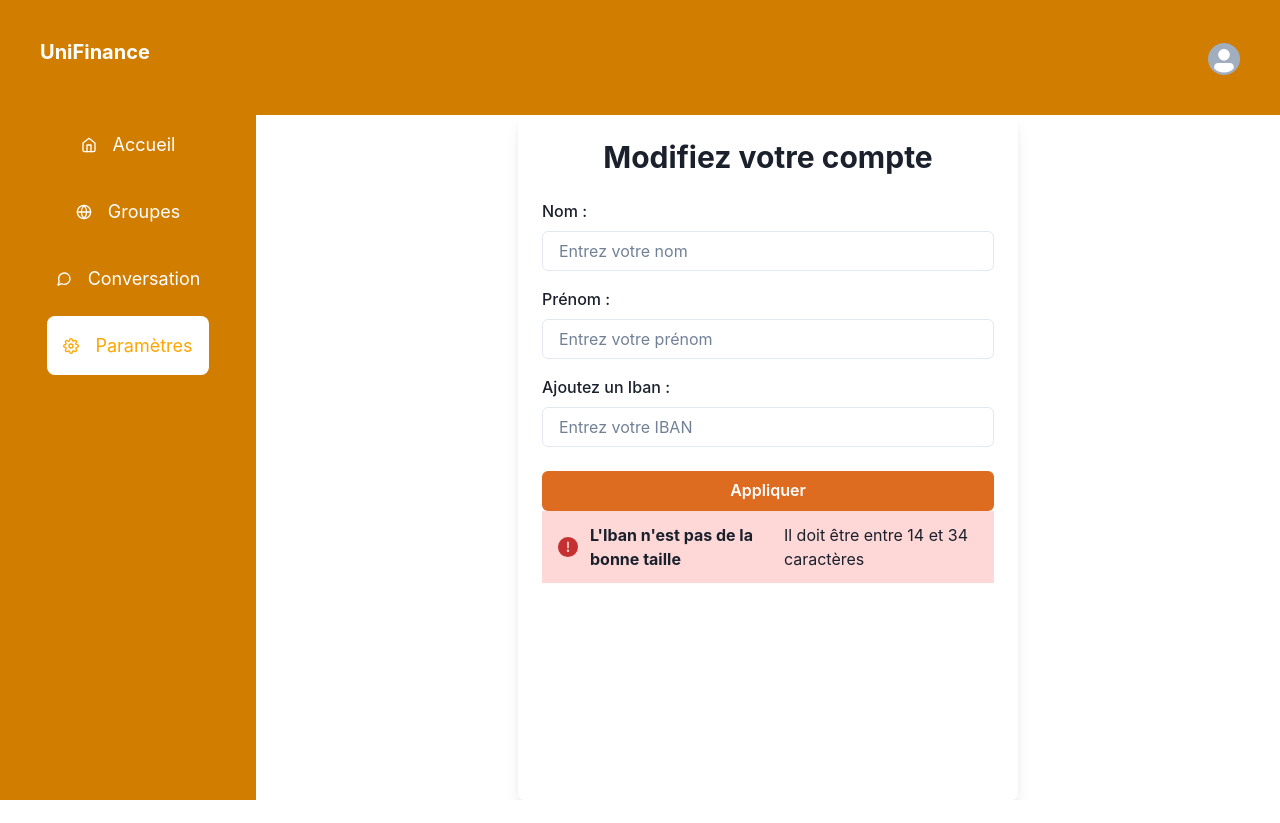
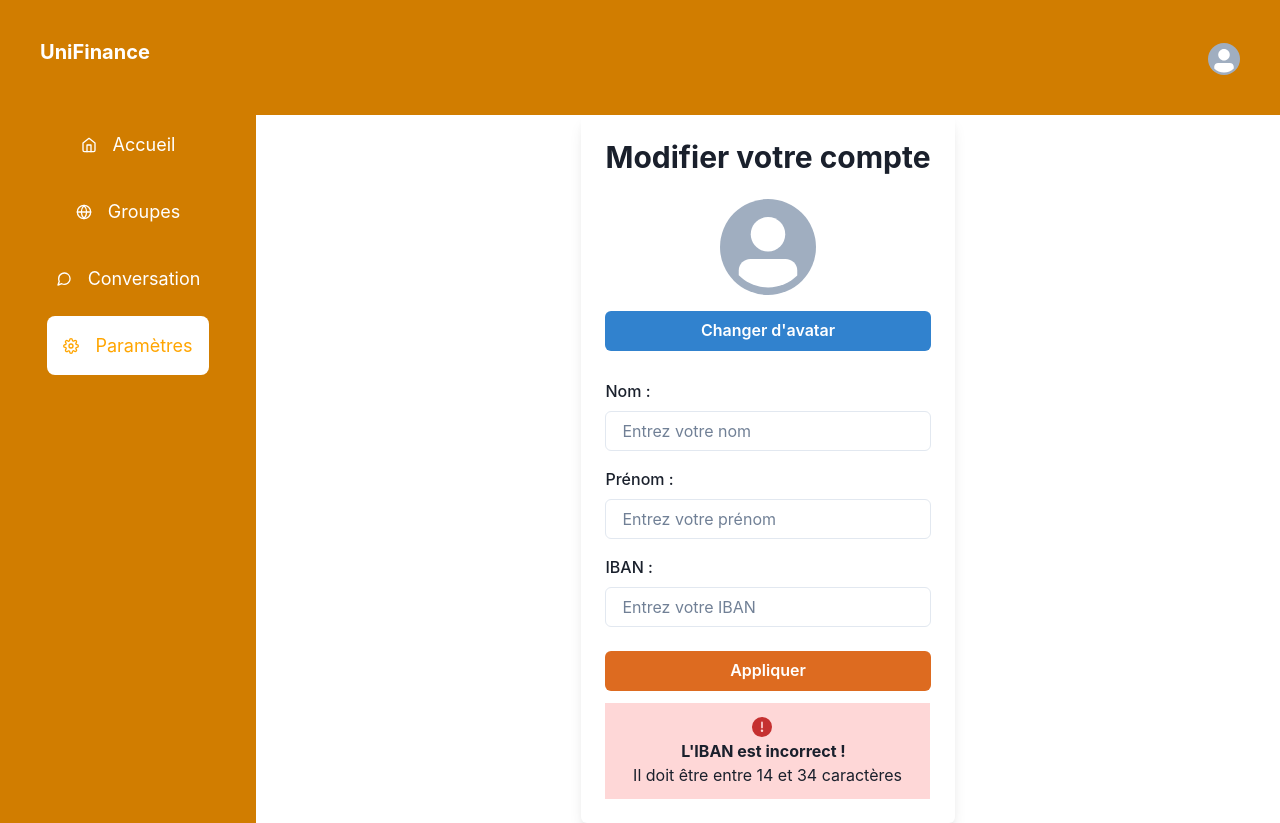
Before and after one commit to DeathFull/3PROJ-Web, a React (Vite) app: page /dashboard/settings in a window 1280 px wide. Both pictures are taken after a click on the button "Appliquer". Before the commit the page ends 800 px from the top, so only its background shows below. Built offline with nearby package versions, Linux system fonts and the light colour scheme; no server answers.

Commit message:
add: begin web chat

```diff
--- a/package.json
+++ b/package.json
@@ -20,7 +20,8 @@
     "react-awesome-reveal": "^4.2.10",
     "react-dom": "^18.2.0",
     "react-icons": "^5.2.0",
-    "react-router-dom": "^6.22.3"
+    "react-router-dom": "^6.22.3",
+    "socket.io-client": "^4.7.5"
   },
   "devDependencies": {
     "@types/react": "^18.2.75",
--- a/src/components/dashboard/DashboardMessage.tsx
+++ b/src/components/dashboard/DashboardMessage.tsx
@@ -1,16 +1,42 @@
-import { Box, Center, Heading, Input, Button, Text, VStack, HStack, IconButton, StackDivider } from "@chakra-ui/react";
-import { useState } from "react";
+import {
+  Box,
+  Button,
+  Center,
+  Heading,
+  HStack,
+  IconButton,
+  Input,
+  StackDivider,
+  Text,
+  VStack,
+} from "@chakra-ui/react";
+import { useContext, useEffect, useState } from "react";
 import { AddIcon } from "@chakra-ui/icons";
+import { io } from "socket.io-client";
+import { AuthContext } from "../../context/AuthContext.tsx";
 
 function DashboardMessage() {
-    const [messages, setMessages] = useState([]);
-    const [newMessage, setNewMessage] = useState('');
-    const [conversations, setConversations] = useState(['Conversation 1', 'Conversation 2']);
+  const authContext = useContext(AuthContext);
+  const [messages, setMessages] = useState([] as string[]);
+  const [newMessage, setNewMessage] = useState("");
+  const [conversations, setConversations] = useState([
+    "Conversation 1",
+    "Conversation 2",
+  ]);
+
+  const socket = io("http://localhost:3000/");
+
+  useEffect(() => {
+    socket.auth = { token: authContext.getToken() };
+    socket.connect();
+  }, []);
+
+  //socket.on("", () => {});
 
   const handleSendMessage = () => {
-        if (newMessage.trim() !== '') {
+    if (newMessage.trim() !== "") {
       setMessages([...messages, newMessage]);
-            setNewMessage('');
+      setNewMessage("");
     }
   };
 
@@ -47,11 +73,15 @@ function DashboardMessage() {
           spacing={4}
         >
           {messages.map((message, index) => (
-                        <HStack key={index} justify={index % 2 === 0 ? 'flex-start' : 'flex-end'} w="full">
+            <HStack
+              key={index}
+              justify={index % 2 === 0 ? "flex-start" : "flex-end"}
+              w="full"
+            >
               <Box
                 maxW="80%"
                 p={3}
-                                bg={index % 2 === 0 ? '#d17d00' : 'gray.100'}
+                bg={index % 2 === 0 ? "#d17d00" : "gray.100"}
                 borderRadius="md"
               >
                 <Text>{message}</Text>
@@ -78,7 +108,7 @@ function DashboardMessage() {
         aria-label={"Ajouter une conversation"}
         colorScheme="orange"
         icon={<AddIcon />}
-                onClick={() => alert('test test')}
+        onClick={() => alert("test test")}
       />
     </Box>
   );
--- a/src/components/dashboard/DashboardSettings.tsx
+++ b/src/components/dashboard/DashboardSettings.tsx
@@ -1,48 +1,59 @@
 import {
-    Alert, AlertDescription,
+  Alert,
+  AlertDescription,
   AlertIcon,
   AlertTitle,
+  Avatar,
   Box,
   Button,
   FormControl,
   FormLabel,
   Heading,
   Input,
-    Stack, useBoolean
+  Stack,
+  useBoolean,
 } from "@chakra-ui/react";
 import instance from "../../api/ApiConfig.tsx";
-import {useContext, useEffect, useState} from "react";
-import {AuthContext} from "../../context/AuthContext.tsx";
-import {Bounce} from "react-awesome-reveal";
+import { useContext, useEffect, useRef, useState } from "react";
+import { AuthContext } from "../../context/AuthContext.tsx";
+import { Bounce } from "react-awesome-reveal";
+import UserType from "../../types/UserType.tsx";
 
 function DashboardSettings() {
   const authContext = useContext(AuthContext);
-    const [user, setUser] = useState({
-        _id: String(),
-        email: String()
-    });
-    const [firstname, setFirstname] = useState('');
-    const [lastname, setLastname] = useState('');
-    const [iban, setIban] = useState('');
+  const [user, setUser] = useState({} as UserType);
+  const [firstname, setFirstname] = useState("");
+  const [lastname, setLastname] = useState("");
+  const [iban, setIban] = useState("");
+  const [avatar, setAvatar] = useState("");
   const [error, setError] = useBoolean();
   const [errorCount, setErrorCount] = useState(0);
+  const inputRef = useRef(null);
 
   useEffect(() => {
     getUserLogin();
-    }, [authContext]);
+  }, []);
+
+  useEffect(() => {
+    setFirstname(user.firstname ?? "");
+    setLastname(user.lastname ?? "");
+    setIban(user.iban ?? "");
+    setAvatar(user.avatar ?? "");
+  }, [user]);
 
   const getUserLogin = () => {
-        instance.get(`/users`, {
+    instance
+      .get(`/users`, {
         headers: {
           Authorization: `Bearer ${authContext.getToken()}`,
         },
       })
       .then((r) => {
-                setUser(r.data)
-                console.log(r.data)
+        setUser(r.data);
+        console.log(r.data);
       })
       .catch((error) => {
-                console.error("non non non", error)
+        console.error("non non non", error);
       });
   };
 
@@ -57,28 +68,71 @@ function DashboardSettings() {
       return;
     }
 
-        instance.put(`/users`, {...user, firstname, lastname, iban}, {
+    instance
+      .put(
+        `/users`,
+        { ...user, firstname, lastname, iban },
+        {
           headers: {
             Authorization: `Bearer ${authContext.getToken()}`,
           },
-        })
+        },
+      )
       .then((r) => {
-                console.log("Utilisateur bien modifié")
-                setUser(r.data)
+        console.log("Utilisateur bien modifié");
+        getUserLogin();
       })
       .catch((error) => {
-                console.error("échec de la modification", error)
+        console.error("échec de la modification", error);
       });
-    }
+  };
+
+  const handleImageChange = (e) => {
+    const file = e.target.files[0];
+    setAvatar(URL.createObjectURL(file));
+    console.log(URL.createObjectURL(file));
+  };
 
   return (
     <>
-            <Box maxW="500px" mx="auto" p={6} bg="white" borderRadius="md" shadow="lg">
+      <Box
+        mx="auto"
+        p={6}
+        bg="white"
+        borderRadius="md"
+        shadow="lg"
+        alignContent={"center"}
+      >
         <Heading as="h2" mb={6} textAlign="center" size="lg">
-                    Modifiez votre compte
+          Modifier votre compte
         </Heading>
         <form>
           <Stack spacing={4}>
+            <Avatar
+              alignSelf={"center"}
+              name={
+                user.firstname !== undefined &&
+                user.firstname.concat(" ", user.lastname)
+              }
+              src={avatar !== undefined && avatar}
+              size={"xl"}
+            />
+            <Input
+              type="file"
+              accept="image/*"
+              ref={inputRef}
+              style={{ display: "none" }}
+              onChange={handleImageChange}
+            />
+            <Button
+              colorScheme="blue"
+              onClick={() => {
+                inputRef.current!.click();
+              }}
+              mb={3}
+            >
+              Changer d'avatar
+            </Button>
             <FormControl id="lastname">
               <FormLabel>Nom :</FormLabel>
               <Input
@@ -98,7 +152,7 @@ function DashboardSettings() {
               />
             </FormControl>
             <FormControl id="iban">
-                            <FormLabel>Ajoutez un Iban :</FormLabel>
+              <FormLabel>IBAN :</FormLabel>
               <Input
                 onChange={(e) => setIban(e.target.value)}
                 placeholder="Entrez votre IBAN"
@@ -118,10 +172,12 @@ function DashboardSettings() {
           </Button>
           {error && (
             <Bounce key={errorCount}>
-                            <Alert status="error">
-                                <AlertIcon/>
-                                <AlertTitle>L'Iban n'est pas de la bonne taille</AlertTitle>
-                                <AlertDescription>Il doit être entre 14 et 34 caractères</AlertDescription>
+              <Alert status="error" flexDirection="column" mt={3}>
+                <AlertIcon />
+                <AlertTitle>L'IBAN est incorrect !</AlertTitle>
+                <AlertDescription>
+                  Il doit être entre 14 et 34 caractères
+                </AlertDescription>
               </Alert>
             </Bounce>
           )}
```
Also changed, not shown: 1 other file (tests, documents, lock files or other folders). Lines whose indentation alone changed are shown as unchanged.
